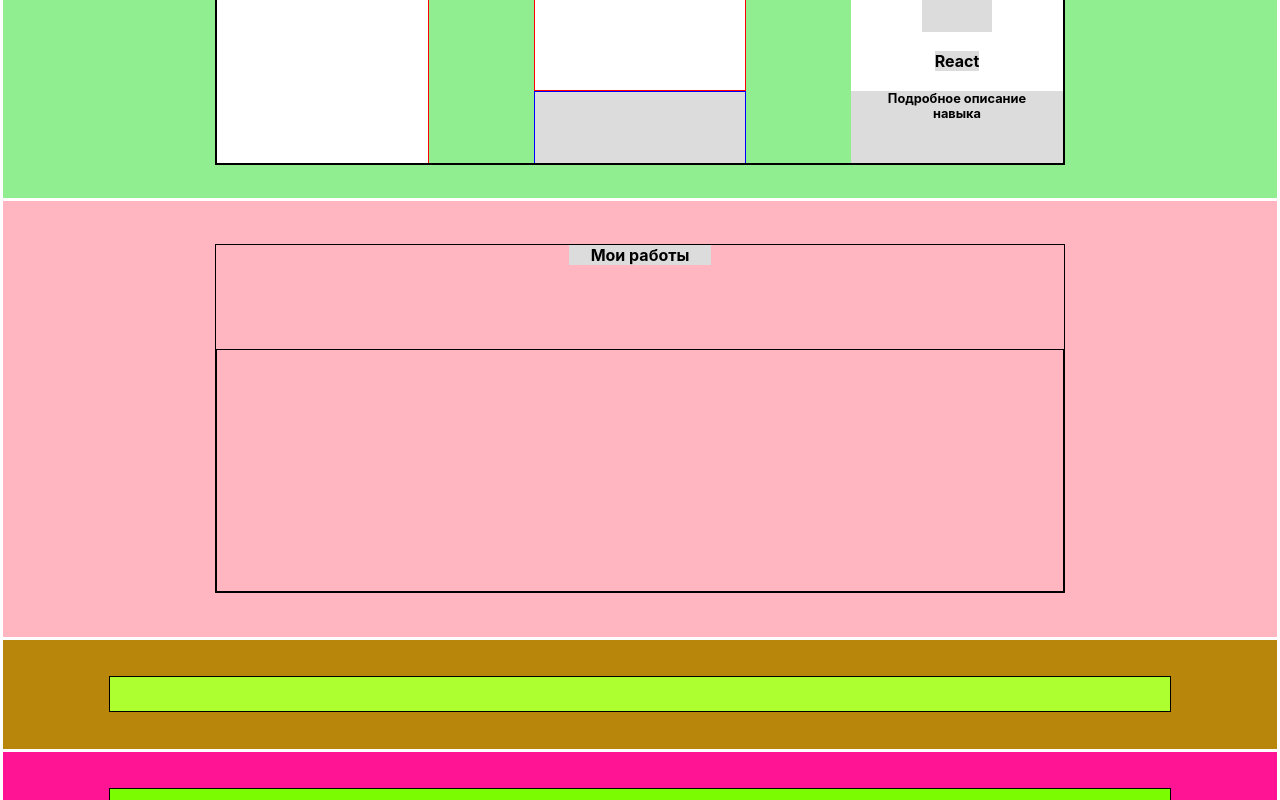
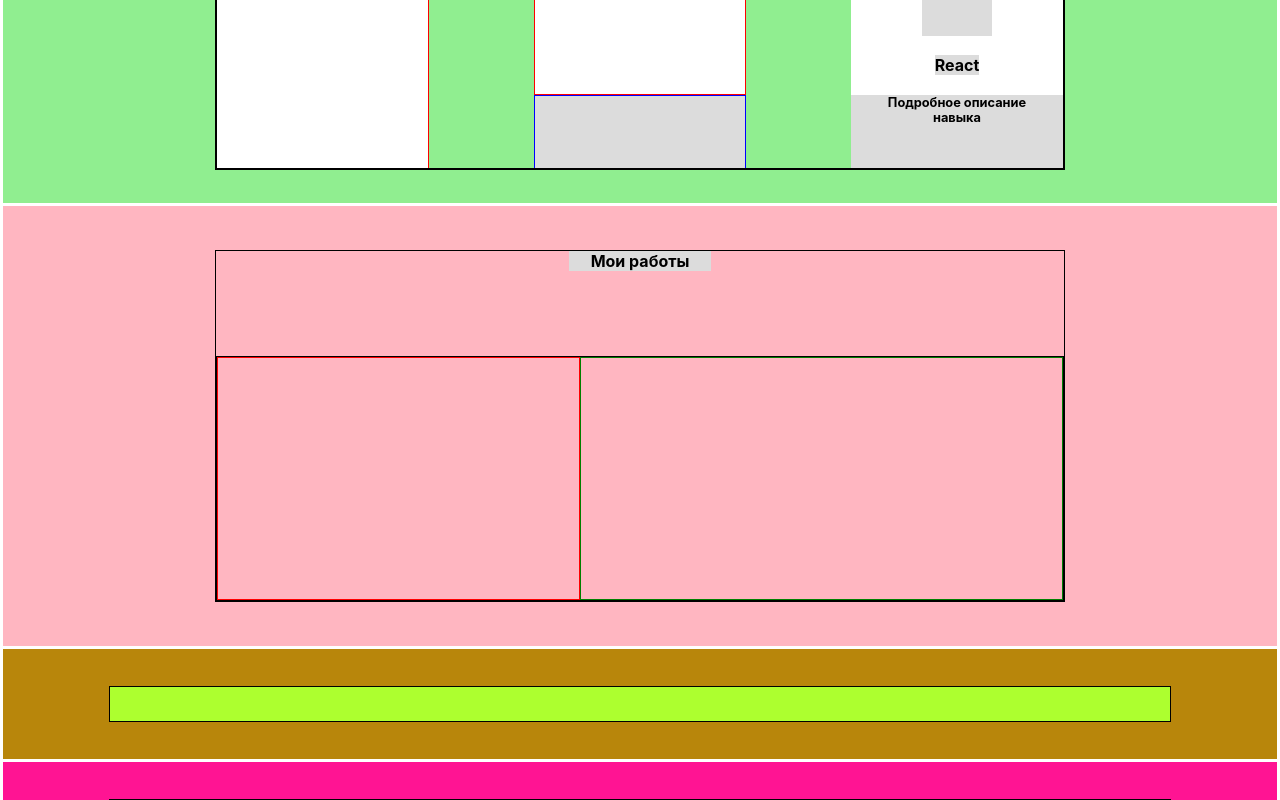
Before and after one commit to zerkalo70/portfolio, a React (Create React App) app: page / in a window 1280 px wide. Shown: the part 400-1200 px from the top of the page. Built offline with nearby package versions, Linux system fonts and the light colour scheme.

Commit message:
add elements

```diff
--- a/src/App.css
+++ b/src/App.css
@@ -278,15 +278,15 @@ a:hover {
     border: 1px solid black;
 }
 
-/*.example1 {*/
-/*    display: grid;*/
-/*    grid-template-columns: 1fr;*/
-/*    grid-template-rows: 75% 25%;*/
-/*    grid-template-areas: "e11 e11 e11"*/
-/*    "e12 e12 e12";*/
-/*    grid-area: e1;*/
-/*    !*border: 1px solid red;*!*/
-/*}*/
+.example1 {
+      display: grid;
+      grid-template-columns: 1fr;
+      grid-template-rows: 75% 25%;
+      grid-template-areas: "e11 e11 e11"
+      "e12 e12 e12";
+      grid-area: e1;
+      border: 1px solid red;
+  }
 
 /*.example11 {*/
 /*    grid-area: e11;*/
@@ -298,16 +298,17 @@ a:hover {
 /*    background-color: gainsboro;*/
 /*}*/
 
-/*.example2 {*/
-/*    display: grid;*/
-/*    grid-template-columns: 1fr;*/
-/*    grid-template-rows: 75% 25%;*/
-/*    grid-template-areas: ". e21 e21 e21"*/
-/*    ". e22 e22 e22";*/
-/*    grid-area: e2;*/
-/*    !*border-top: 1px solid black;*!*/
-/*    !*border-bottom: 1px solid black;*!*/
-/*}*/
+.example2 {
+    display: grid;
+    grid-template-columns: 1fr;
+    grid-template-rows: 75% 25%;
+    grid-template-areas: ". e21 e21 e21"
+    ". e22 e22 e22";
+    grid-area: e2;
+    /*border-top: 1px solid black;*/
+    /*border-bottom: 1px solid black;*/
+    border: 1px solid green;
+}
 
 /*.example21 {*/
 /*    display: grid;*/
--- a/src/App.js
+++ b/src/App.js
@@ -57,11 +57,11 @@ function App() {
                   <span>Мои работы</span>
               </div>
               <div className="examples">
-                  {/*<div className="example1">*/}
+                  <div className="example1">
                   {/*    <div className="example11"></div>*/}
                   {/*    <div className="example12"></div>*/}
-                  {/*</div>*/}
-                  {/*<div className="example2">*/}
+                  </div>
+                  <div className="example2">
                   {/*    <div className="example21">*/}
                   {/*        <button className="kn">Смотреть</button>*/}
                   {/*    </div>*/}
@@ -69,7 +69,7 @@ function App() {
                   {/*        <span1>Название проекта</span1>*/}
                   {/*        <span2>Краткое описание</span2>*/}
                   {/*    </div>*/}
-                  {/*</div>*/}
+                  </div>
               </div>
         </div>
         </div>
```
